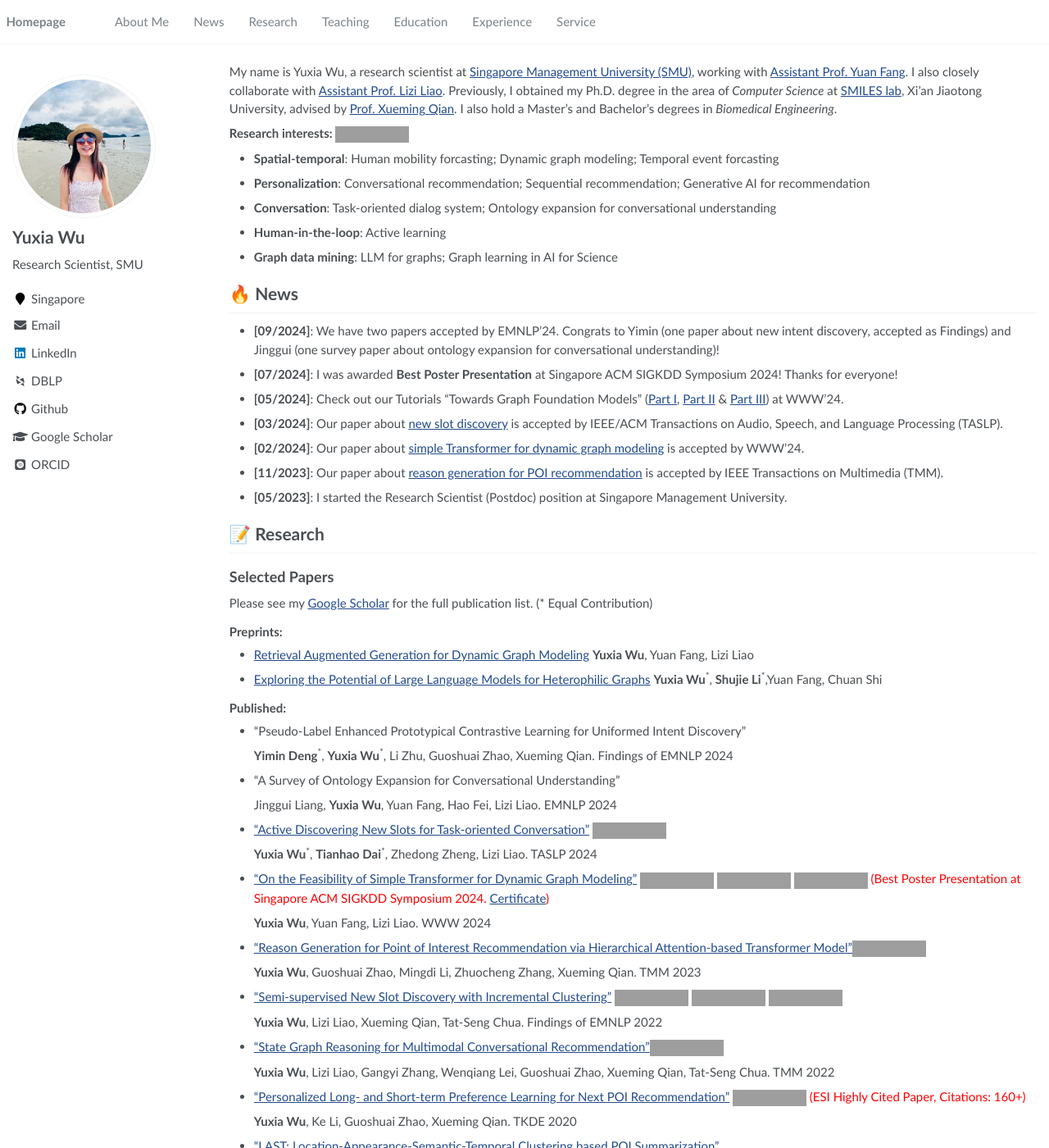
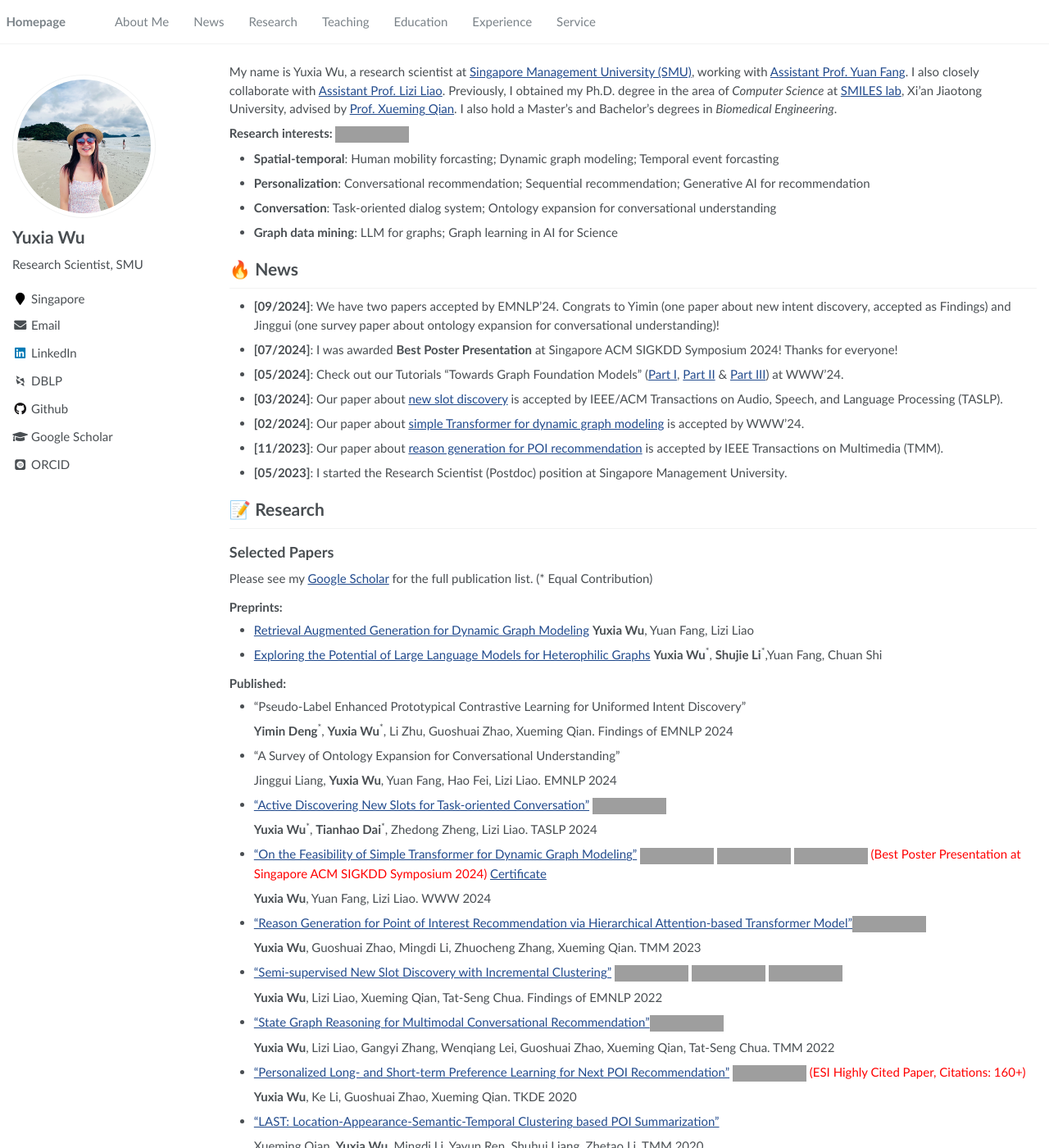
Before and after one commit to YuxiaWu/YuxiaWu.github.io, a Jekyll site: the page built from _pages/about.md, in a window 1280 px wide and 1400 px high, cut to the strip 0-1400 px from the top of the window. Shown: the whole strip at 82% size. Built offline with Jekyll 4.4.1, drawn with Linux system fonts in a browser that asks for light colours; some web fonts are replaced; grey boxes are pictures that could not be loaded.

Commit message:
Update about.md

```diff
--- a/_pages/about.md
+++ b/_pages/about.md
@@ -24,7 +24,6 @@ My name is Yuxia Wu, a research scientist at [Singapore Management University (S
 - **Spatial-temporal**: Human mobility forcasting; Dynamic graph modeling; Temporal event forcasting
 - **Personalization**: Conversational recommendation; Sequential recommendation; Generative AI for recommendation
 - **Conversation**: Task-oriented dialog system; Ontology expansion for conversational understanding
-- **Human-in-the-loop**: Active learning
 - **Graph data mining**: LLM for graphs; Graph learning in AI for Science
 
 
@@ -66,7 +65,7 @@ Please see my [Google Scholar](https://scholar.google.com/citations?user=bRgptuY
 
       **Yuxia Wu**<sup>\*</sup>, **Tianhao Dai**<sup>\*</sup>, Zhedong Zheng, Lizi Liao. TASLP 2024
 
-  - ["On the Feasibility of Simple Transformer for Dynamic Graph Modeling"](https://dl.acm.org/doi/pdf/10.1145/3589334.3645622) [![CODE](https://img.shields.io/badge/CODE-blue)](https://github.com/YuxiaWu/SimpleDyG) <strong><span class='show_paper_citations' data='bRgptuYAAAAJ:KlAtU1dfN6UC'></span></strong> [![Poster](https://img.shields.io/badge/Poster-blue)](/my_papers/WWW24-SimpleDyG-poster.pdf) [![VIDEO](https://img.shields.io/badge/VIDEO-blue)](https://www.youtube.com/watch?v=7sS0yVRS_jM) <span style="color:red">(Best Poster Presentation at Singapore ACM SIGKDD Symposium 2024. [Certificate](images/Award Certificate - Yuxia.pdf))</span>
+  - ["On the Feasibility of Simple Transformer for Dynamic Graph Modeling"](https://dl.acm.org/doi/pdf/10.1145/3589334.3645622) [![CODE](https://img.shields.io/badge/CODE-blue)](https://github.com/YuxiaWu/SimpleDyG) <strong><span class='show_paper_citations' data='bRgptuYAAAAJ:KlAtU1dfN6UC'></span></strong> [![Poster](https://img.shields.io/badge/Poster-blue)](/my_papers/WWW24-SimpleDyG-poster.pdf) [![VIDEO](https://img.shields.io/badge/VIDEO-blue)](https://www.youtube.com/watch?v=7sS0yVRS_jM) <span style="color:red">(Best Poster Presentation at Singapore ACM SIGKDD Symposium 2024) </span> [Certificate](images/Award Certificate - Yuxia.pdf)
 
     **Yuxia Wu**, Yuan Fang, Lizi Liao. WWW 2024
 
```
